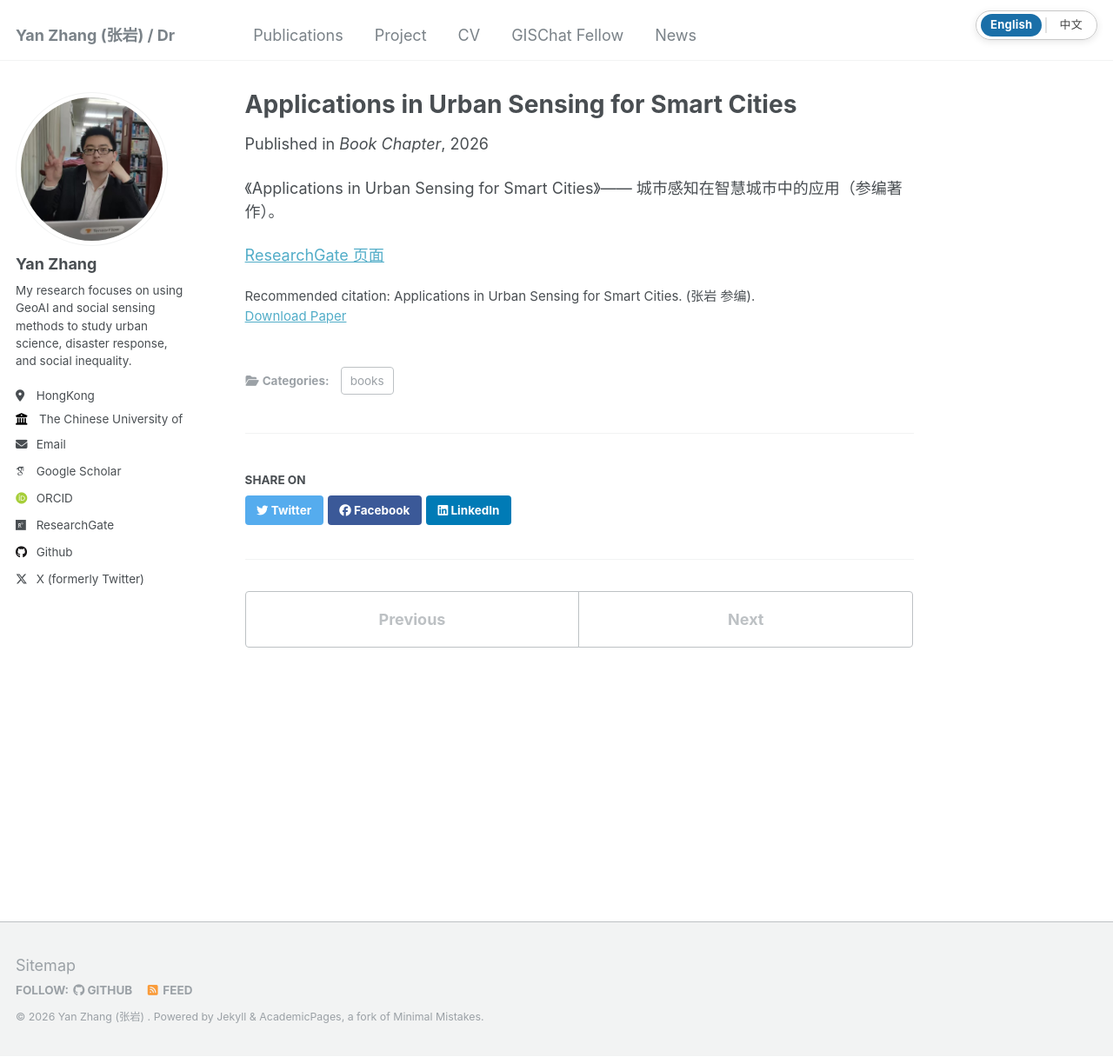
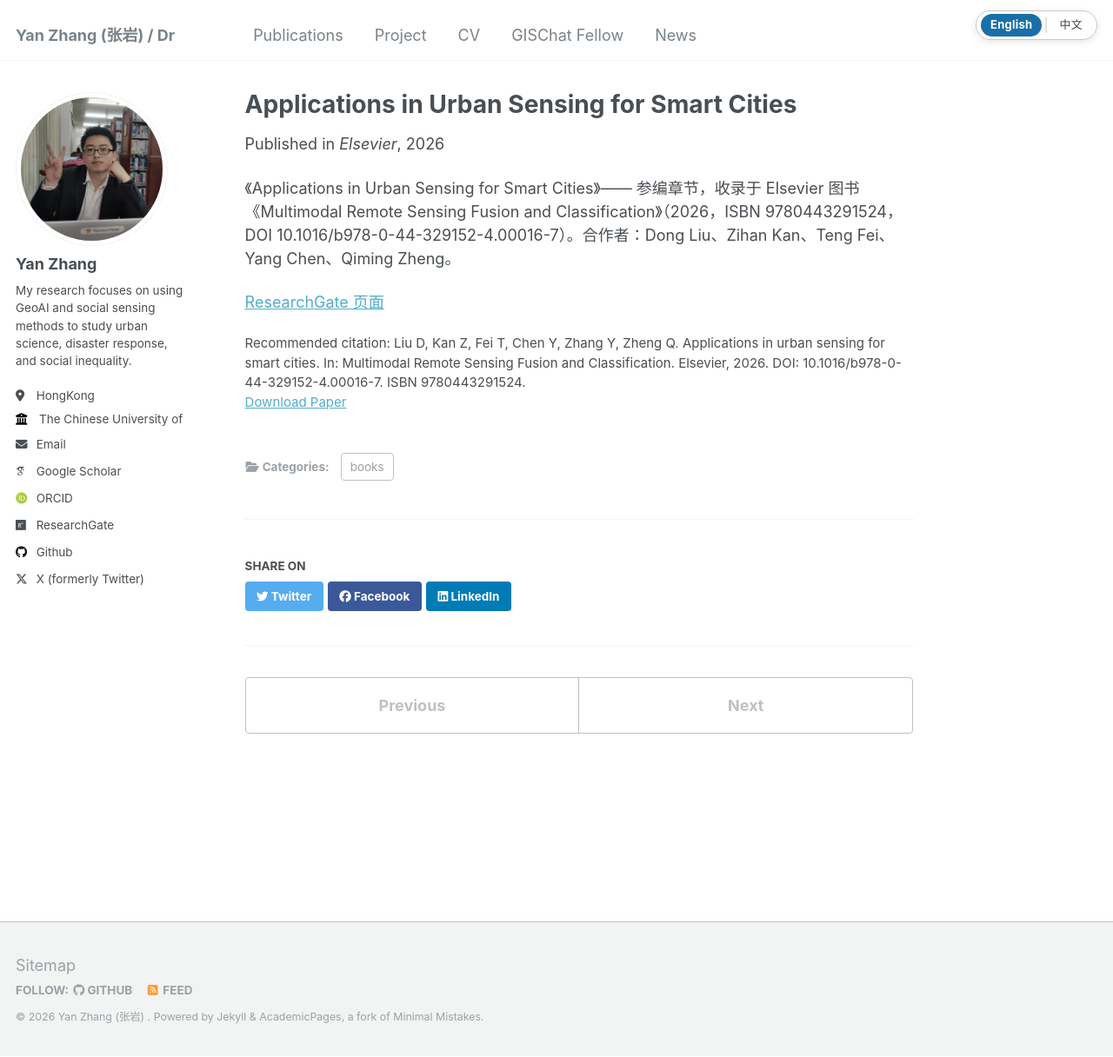
Before and after one commit to giserzy/giserzy.github.io, a Jekyll site: the page built from _publications/2026-book-2.md, in a window 1280 px wide and 1216 px high. Shown: the whole window at 87% size. Built offline with Jekyll 4.4.1, drawn with Linux system fonts in a browser that asks for light colours; some web fonts are replaced.

Commit message:
update0921

```diff
--- a/_publications/2026-book-2.md
+++ b/_publications/2026-book-2.md
@@ -5,13 +5,13 @@ title: "Applications in Urban Sensing for Smart Cities"
 collection: publications
 category: books
 permalink: /publication/2026-book-2
-excerpt: 'An edited book on applications of urban sensing for smart cities, covering sensing technologies, data-driven urban analytics, and real-world smart city applications.'
+excerpt: 'A contributed chapter on applications of urban sensing for smart cities, published in the Elsevier book Multimodal Remote Sensing Fusion and Classification.'
 date: 2026-01-01
-venue: 'Book Chapter'
+venue: 'Elsevier'
 paperurl: 'https://www.researchgate.net/publication/412281295_Applications_in_urban_sensing_for_smart_cities'
-citation: 'Applications in Urban Sensing for Smart Cities. (张岩 参编).'
+citation: 'Liu D, Kan Z, Fei T, Chen Y, Zhang Y, Zheng Q. Applications in urban sensing for smart cities. In: Multimodal Remote Sensing Fusion and Classification. Elsevier, 2026. DOI: 10.1016/b978-0-44-329152-4.00016-7. ISBN 9780443291524.'
 ---
 
-《Applications in Urban Sensing for Smart Cities》—— 城市感知在智慧城市中的应用（参编著作）。
+《Applications in Urban Sensing for Smart Cities》—— 参编章节，收录于 Elsevier 图书《Multimodal Remote Sensing Fusion and Classification》（2026，ISBN 9780443291524，DOI 10.1016/b978-0-44-329152-4.00016-7）。合作者：Dong Liu、Zihan Kan、Teng Fei、Yang Chen、Qiming Zheng。
 
 <a href="https://www.researchgate.net/publication/412281295_Applications_in_urban_sensing_for_smart_cities">ResearchGate 页面</a>
```
Also changed, not shown: _pages/about-zh.md (+6 -8 lines), _pages/about.md (+8 -10 lines), .workbuddy/memory/2026-09-21.md.
